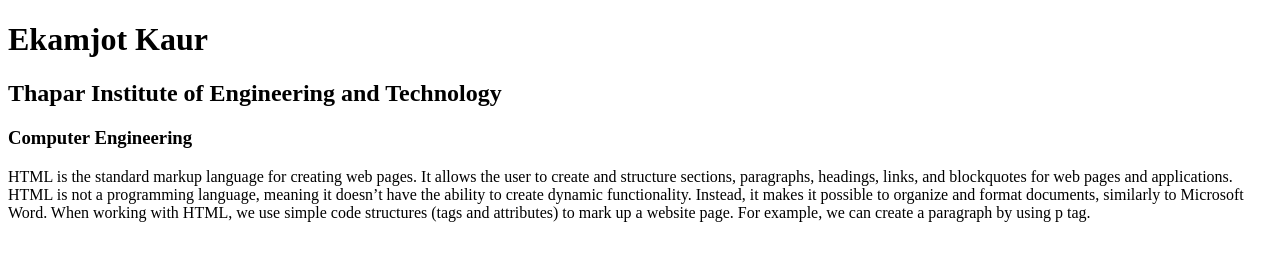
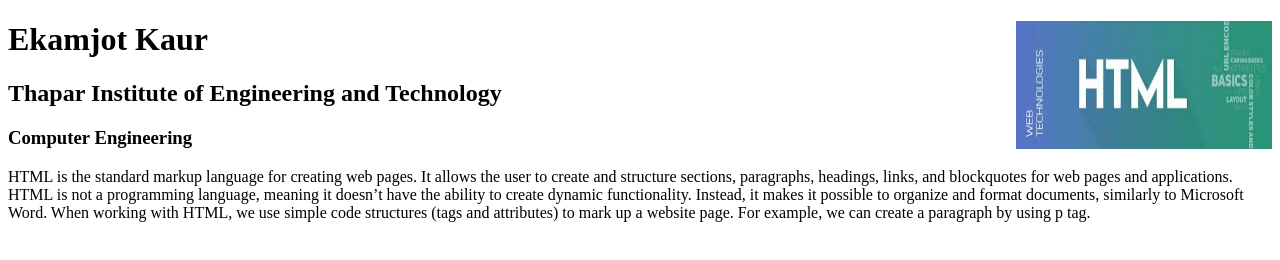
Before and after one commit to ekamkaur/RDIP-weektasks, a plain HTML site: page firstfile.html in a window 1280 px wide. Drawn offline with Linux system fonts and the light colour scheme.

Commit message:
added image to html file

```diff
--- a/firstfile.html
+++ b/firstfile.html
@@ -4,8 +4,14 @@
     <meta charset="UTF-8">
     <meta name="viewport" content="width=device-width, initial-scale=1.0">
     <title>Ekamjot Kaur</title>
+    <style>
+        img{
+            width:100%;
+        }
+    </style>
 </head>
 <body>
+    <img class = center src="html.jpg" alt="HTML" style="float:right;width:256px;height:128px;">
     <h1> Ekamjot Kaur </h1>
     <h2> Thapar Institute of Engineering and Technology</h2>
     <h3> Computer Engineering</h3>
```
Also changed, not shown: html.jpg (added).
